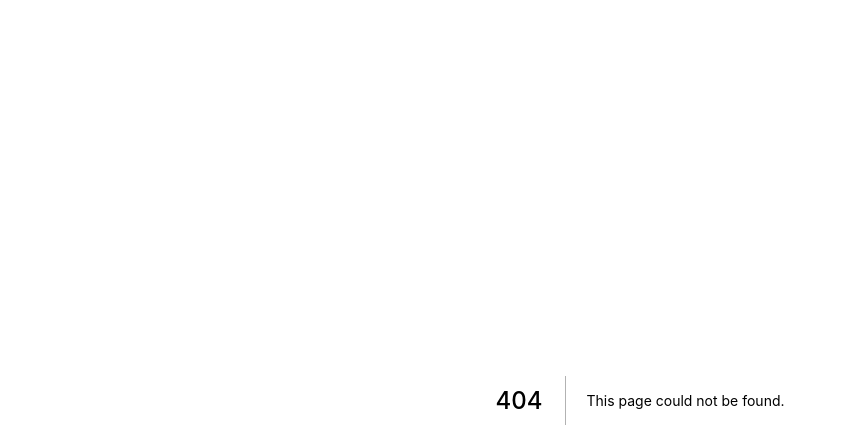
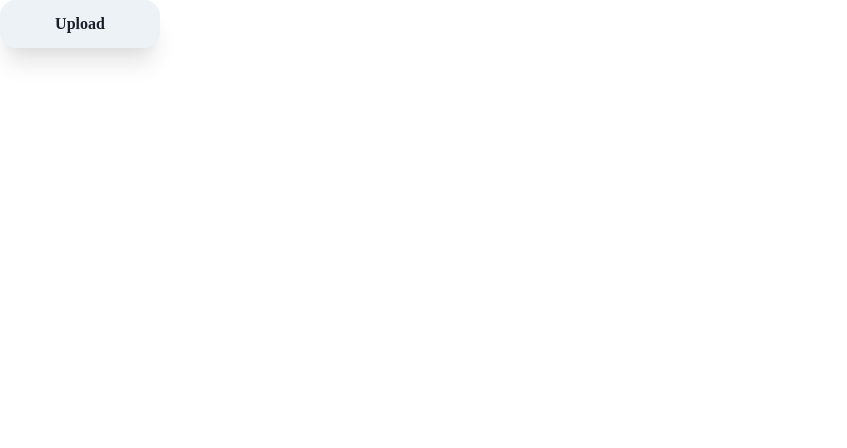
Before and after one commit to Poliphria/wave, a Next.js app: page /components/Home/UploadButton in a window 1280 px wide. Before the commit this address had no page. Shown: the top 448 px of the page, without its empty margins (0-847 px from the left). Built offline with nearby package versions, Linux system fonts and the light colour scheme.

Commit message:
Refactor UploadButton component

```diff
--- /dev/null
+++ b/pages/components/Home/UploadButton.js
@@ -0,0 +1,45 @@
+import { Box, Button } from "@chakra-ui/react";
+import React from "react";
+
+const UploadButton = (props) => {
+  // Create a reference to the hidden file input element
+  const hiddenFileInput = React.useRef(null);
+
+  // Programatically click the hidden file input element
+  // when the Button component is clicked
+  const handleClick = (event) => {
+    hiddenFileInput.current.click();
+  };
+  // Call a function (passed as a prop from the parent component)
+  // to handle the user-selected file
+  const handleChange = (event) => {
+    const fileUploaded = event.target.files[0];
+    console.log(fileUploaded);
+  };
+  return (
+    <Box>
+      <Button
+        borderRadius="16px"
+        onClick={handleClick}
+        width={40}
+        height={12}
+        paddingLeft="16px"
+        paddingRight="16px"
+        shadow="xl"
+        _focus={{ boxShadow: "none", shadow: "xl" }}
+      >
+        Upload
+      </Button>
+      {/*TODO: Add validation to file upload. Must be less than 15MB and can only be MP3, AIFF, FLAC */}
+      <input
+        type="file"
+        ref={hiddenFileInput}
+        accept="audio/*"
+        onChange={handleChange}
+        style={{ display: "none" }}
+      />
+    </Box>
+  );
+};
+
+export default UploadButton;
```
Also changed, not shown: pages/index.js (+2 -36 lines).
